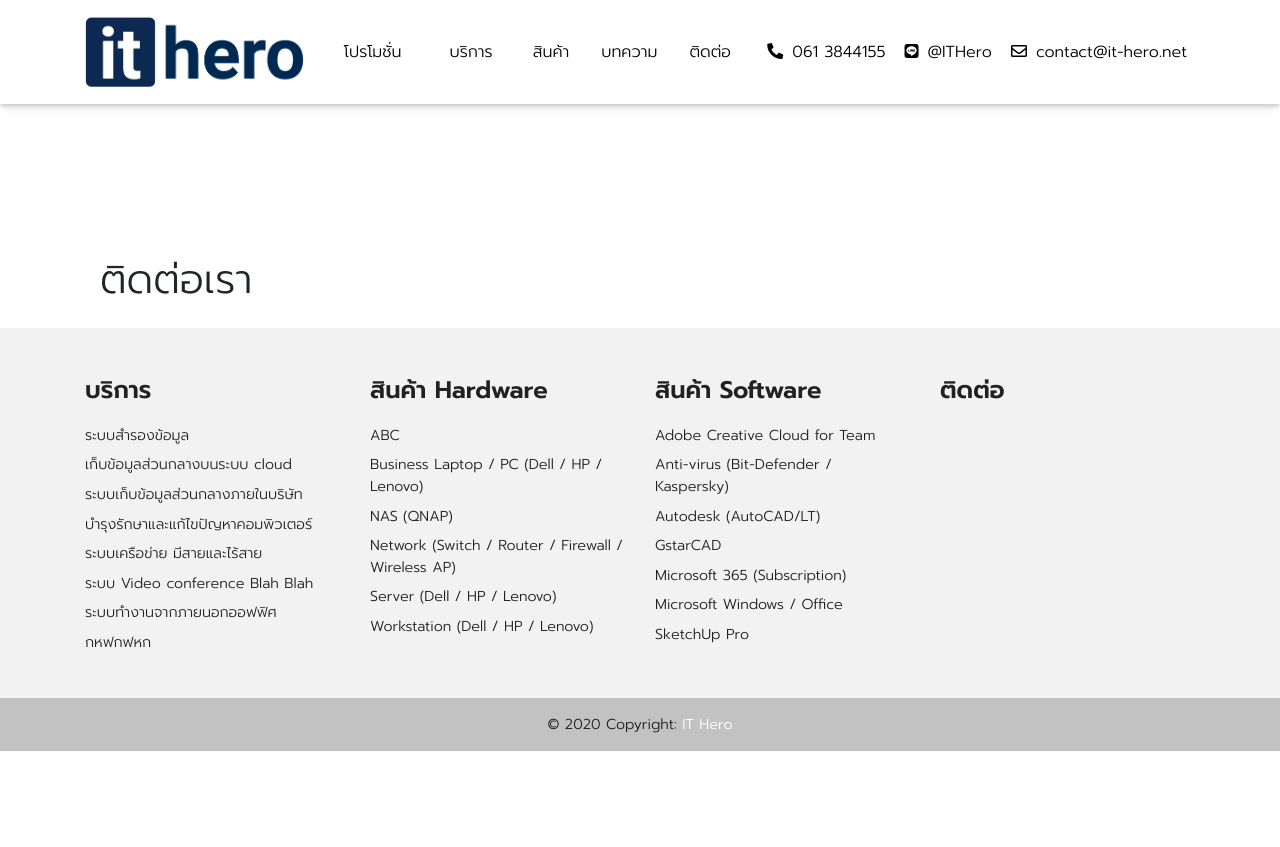
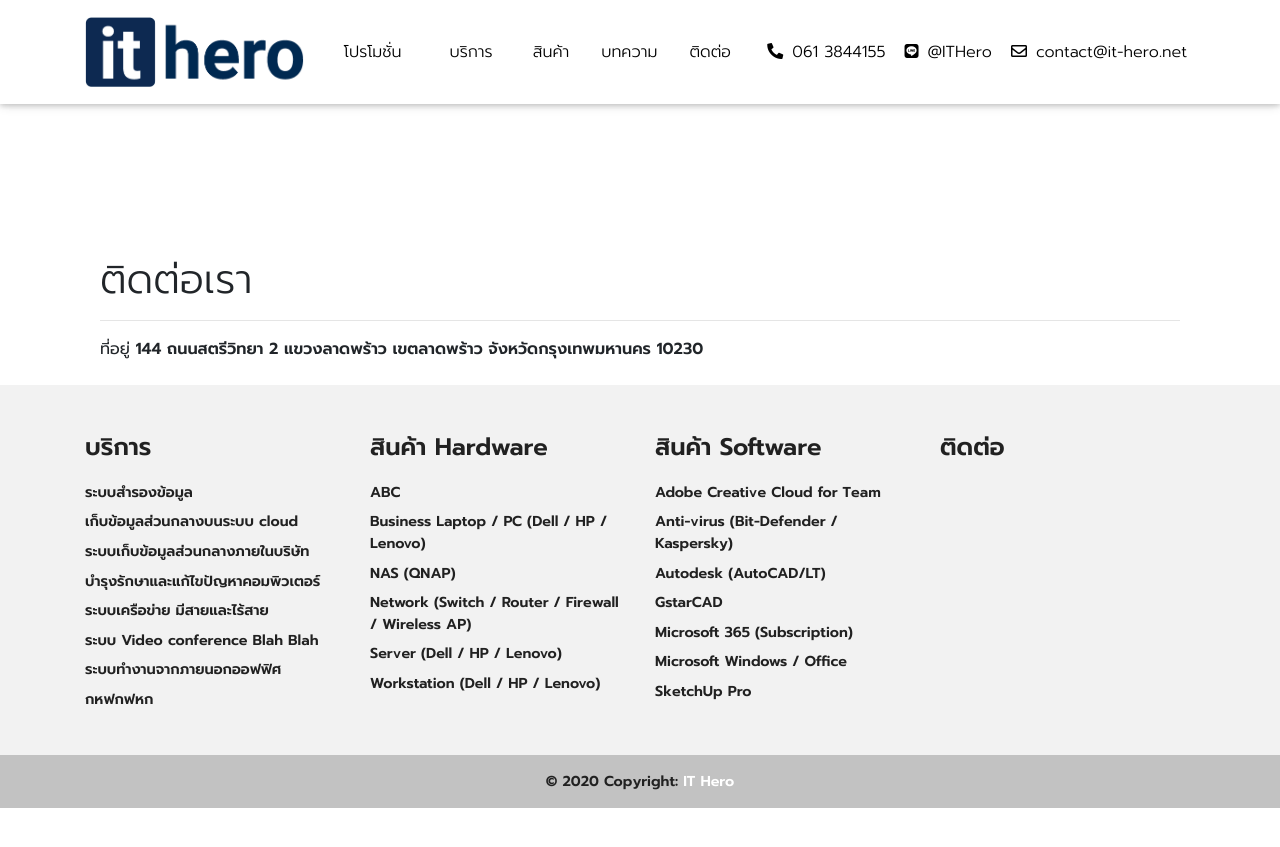
Before and after one commit to nexus2live-git/website-it-hero, a Jekyll site: the page built from contact.html, in a window 1280 px wide. Shown: the top 847 px of the page. Built offline with Jekyll 4.4.1, drawn with Linux system fonts in a browser that asks for light colours; nearby versions of some CDN libraries.

Commit message:
Update from Forestry.io IT Hero updated contact.html

```diff
--- a/contact.html
+++ b/contact.html
@@ -6,6 +6,8 @@
 <main class="main-margin-padding">
     <div class="container">
       <h1>ติดต่อเรา</h1>
-
+      <hr>
+      <b>ที่อยู่<b>
+        144 ถนนสตรีวิทยา 2 แขวงลาดพร้าว เขตลาดพร้าว จังหวัดกรุงเทพมหานคร 10230
     </div>
   </main>
```
